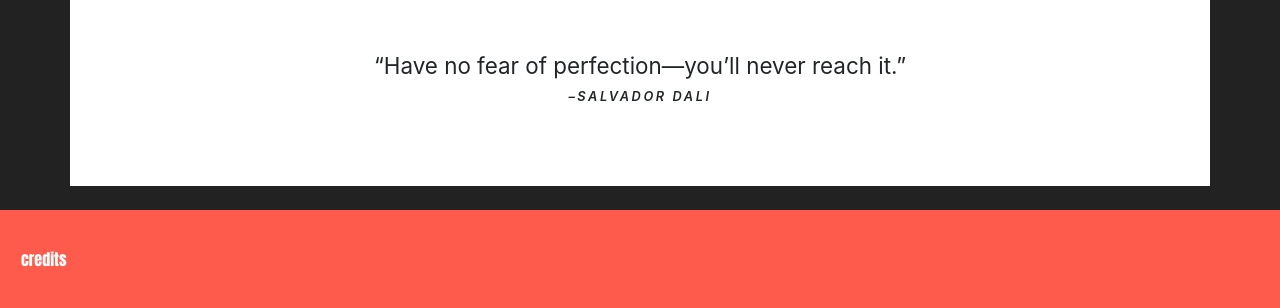
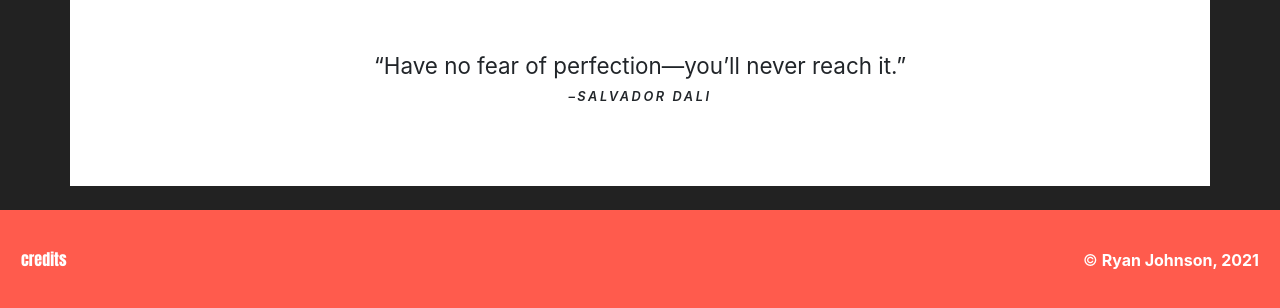
Before and after one commit to ryj1023/personal-site-gatsby, a Gatsby site: page /home in a window 1280 px wide. Shown: the part 2877-3185 px from the top of the page. Built offline with nearby package versions, Linux system fonts and the light colour scheme; Gatsby itself is replaced by a stand-in of ours.

Commit message:
Update!!

```diff
--- a/src/components/footer/index.js
+++ b/src/components/footer/index.js
@@ -42,10 +42,10 @@ const Footer = () => {
         credits
       </button>
       {/* eslint-disable-next-line */}
-      {/* <a href="#" className="text-white btn btn-link">
+      <a href="#" className="text-white btn btn-link">
         <span dangerouslySetInnerHTML={{ __html: "&#169" }} />
-        <span className="ml-1 font-weight-bold">Ryan Johnson, 2019</span>
-      </a> */}
+        <span className="ml-1 font-weight-bold">Ryan Johnson, 2021</span>
+      </a>
     </footer>
   )
 }
```
